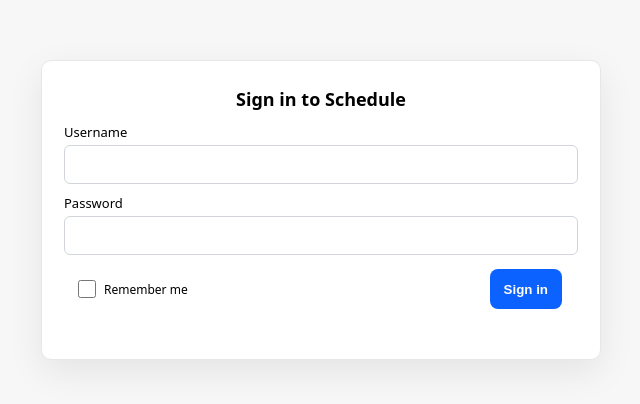
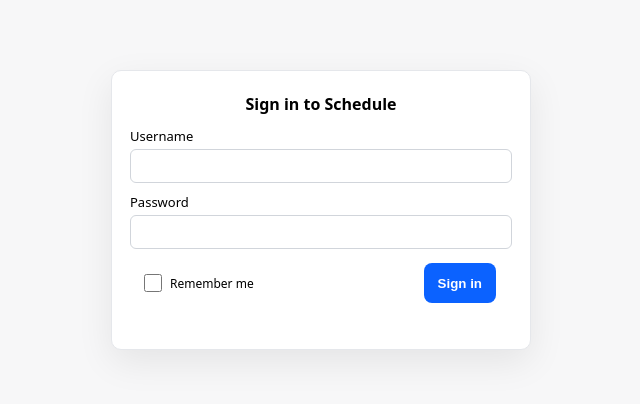
Before and after one commit to bergercasey/Hvacschedule, a website: page index.html in a window 1280 px wide. Shown: the part 190-594 px from the top of the page, without its empty margins (319-959 px from the left). Drawn offline with Linux system fonts and the light colour scheme; no server answers.

Commit message:
Update index.html

```diff
--- a/index.html
+++ b/index.html
@@ -122,6 +122,14 @@
     width:100%; padding:10px; font-size:15px; border:1px solid #d1d5db; border-radius:6px;
   }
   .auth-error { color:#b00020; font-size:13px; margin-top:10px; min-height: 18px; }
+/* Make login popup narrower */
+.auth-card{
+  width: min(420px, calc(100vw - (var(--gutter-inline) * 2)));
+  padding: 18px;        /* a touch tighter inside */
+}
+.auth-card h2{ font-size: 16px; }
+.auth-card input[type="text"],
+.auth-card input[type="password"]{ font-size:14px; padding:8px 10px; }
 
   /* ===== Send Update modal ===== */
   #sendModal {
```
